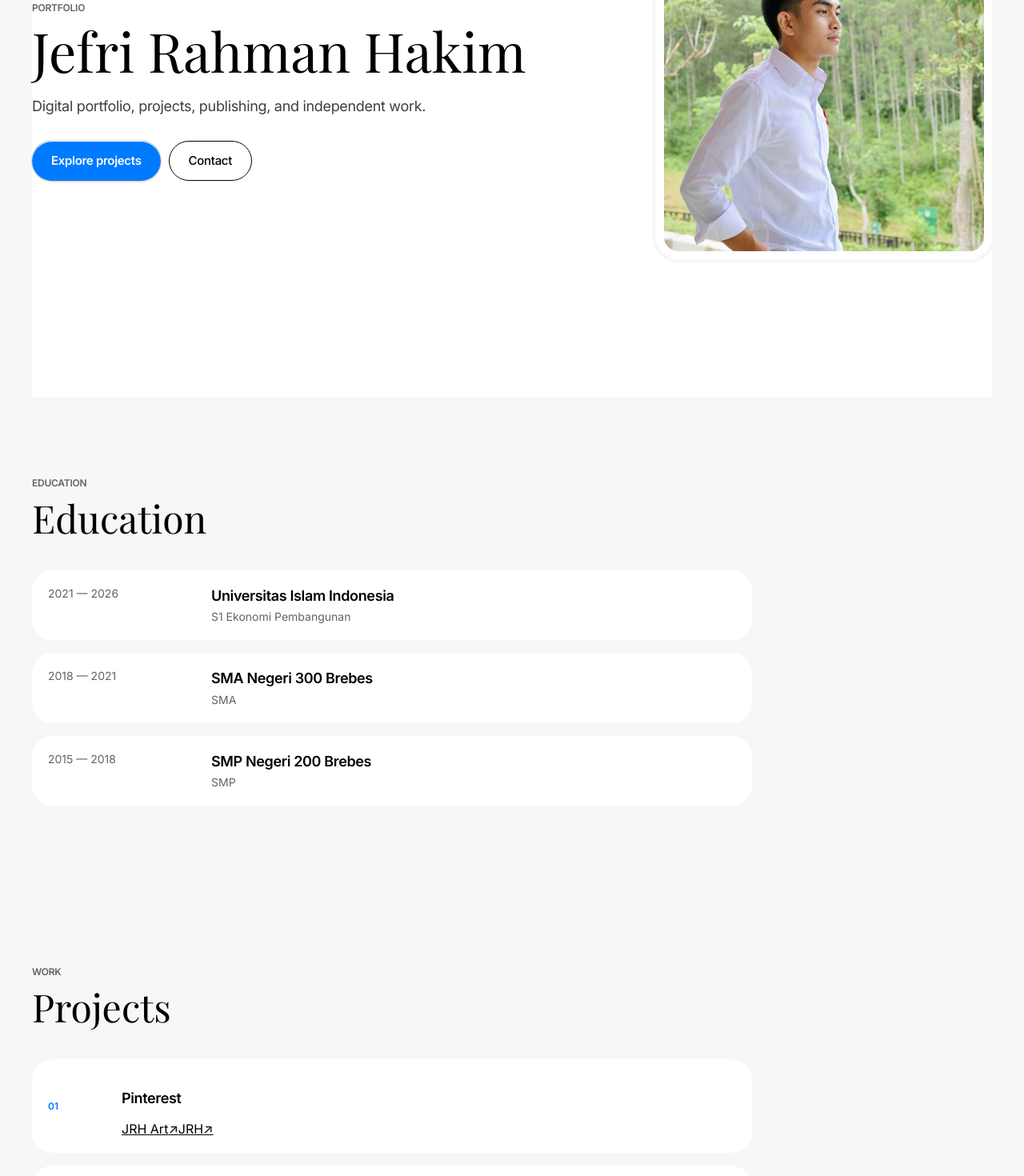
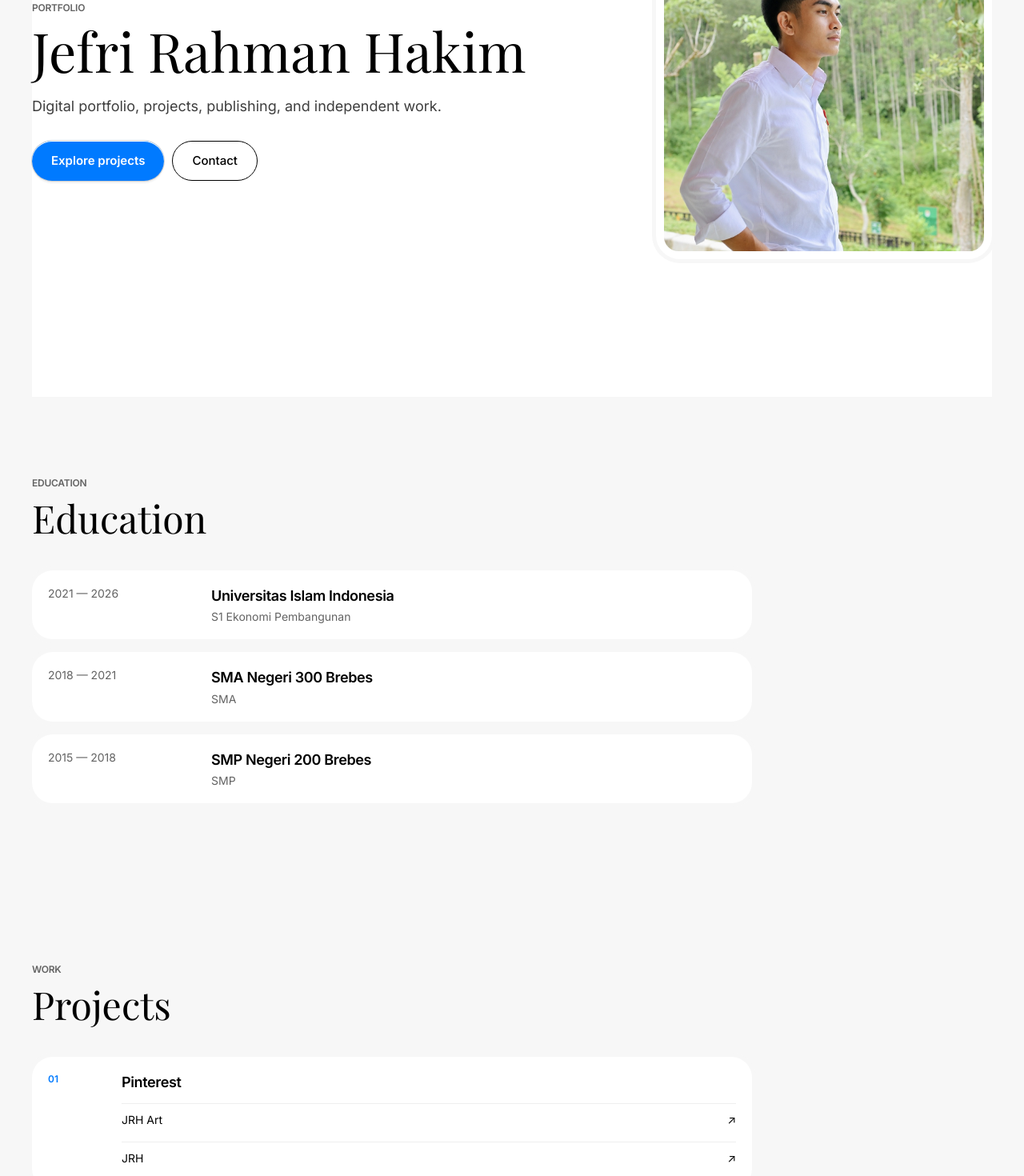
Before and after one commit to LionerHakim/JRHs, a React (Vite) app: page / in a window 1280 px wide. Shown: the part 340-1810 px from the top of the page at 80% size. Built offline with nearby package versions, Linux system fonts and the light colour scheme.

Commit message:
Remove obsolete component styles and simplify CSS

```diff
--- a/src/index.css
+++ b/src/index.css
@@ -8,76 +8,33 @@
   text-rendering: optimizeLegibility;
 
   --color-signal-blue: #007aff;
-  --color-ink-black: #000000;
+  --color-ink-black: #000;
   --color-graphite: #3e3e3e;
   --color-smoke: #636363;
-  --color-paper-white: #ffffff;
+  --color-paper-white: #fff;
   --color-ash-mist: #f7f7f7;
-
-  --font-perfectly-nineties-regular: 'Playfair Display', ui-serif, Georgia, serif;
   --font-inter: 'Inter', -apple-system, BlinkMacSystemFont, 'Segoe UI', sans-serif;
-  --font-system-sans-serif: -apple-system, BlinkMacSystemFont, 'Segoe UI', sans-serif;
-
-  --text-micro: 10px;
-  --text-caption: 12px;
-  --text-body-sm: 14px;
-  --text-body: 16px;
-  --text-heading-sm: 18px;
-  --text-heading: 36px;
-  --text-display: 48px;
-
-  --leading-micro: 1.2;
-  --leading-caption: 1.2;
-  --leading-body-sm: 1.3;
-  --leading-body: 1.35;
-  --leading-heading-sm: 1.35;
-  --leading-heading: 1;
-  --leading-display: 1;
-
-  --spacing-4: 4px;
-  --spacing-5: 5px;
-  --spacing-6: 6px;
-  --spacing-8: 8px;
-  --spacing-10: 10px;
-  --spacing-12: 12px;
-  --spacing-14: 14px;
-  --spacing-16: 16px;
-  --spacing-20: 20px;
-  --spacing-24: 24px;
-  --spacing-36: 36px;
-  --spacing-40: 40px;
-  --spacing-45: 45px;
-  --spacing-60: 60px;
-  --spacing-80: 80px;
-  --spacing-100: 100px;
-
+  --font-editorial: 'Playfair Display', ui-serif, Georgia, serif;
   --radius-nav: 22px;
   --radius-card: 26px;
   --radius-image: 30px;
   --radius-button: 50px;
   --radius-full: 9999px;
-
   --shadow-subtle: 0 0 0 5px #f7f7f7;
-  --shadow-outline: 0 0 0 1px #f7f7f7;
-  --shadow-button: inset 0 1px 0 0 #ffffff, 0 0 0 1px rgba(0,0,0,.15), 0 3px 2px rgba(0,0,0,.06);
-
+  --shadow-button: inset 0 1px 0 #fff, 0 0 0 1px rgba(0,0,0,.15), 0 3px 2px rgba(0,0,0,.06);
   --page-max-width: 1200px;
   --section-gap: 100px;
-  --card-padding: 20px;
-  --element-gap: 10px;
 }
 
 * { box-sizing: border-box; }
 html { scroll-behavior: smooth; background: var(--color-ash-mist); }
 body { margin: 0; min-width: 320px; background: var(--color-ash-mist); color: var(--color-ink-black); }
 body, button, input { font-family: var(--font-inter); }
-button, input { font: inherit; }
-button { color: inherit; }
 a { color: inherit; }
 img { display: block; max-width: 100%; height: auto; }
 ::selection { background: var(--color-signal-blue); color: #fff; }
 
-.site-shell { min-height: 100vh; overflow-x: clip; background: var(--color-ash-mist); }
+.site-shell { min-height: 100vh; overflow-x: clip; }
 
 .nav {
   position: sticky;
@@ -86,7 +43,7 @@ img { display: block; max-width: 100%; height: auto; }
   width: min(calc(100% - 32px), var(--page-max-width));
   margin: 0 auto;
   display: grid;
-  grid-template-columns: auto 1fr auto;
+  grid-template-columns: auto 1fr;
   align-items: center;
   gap: 24px;
   padding: 8px 16px;
@@ -95,52 +52,11 @@ img { display: block; max-width: 100%; height: auto; }
   border-radius: var(--radius-nav);
   box-shadow: var(--shadow-subtle);
 }
-.wordmark {
-  display: inline-flex;
-  align-items: center;
-  gap: 8px;
-  text-decoration: none;
-  font-size: 18px;
-  font-weight: 600;
-  letter-spacing: -.02em;
-}
-.brand-mark {
-  width: 34px;
-  height: 34px;
-  display: grid;
-  place-items: center;
-  border-radius: 50%;
-  background: var(--color-signal-blue);
-  color: #fff;
-  font-size: 16px;
-}
+.wordmark { display: inline-flex; align-items: center; gap: 8px; text-decoration: none; font-size: 18px; font-weight: 600; letter-spacing: -.02em; }
+.brand-mark { width: 34px; height: 34px; display: grid; place-items: center; border-radius: 50%; background: var(--color-signal-blue); color: #fff; font-size: 16px; }
 .nav nav { display: flex; justify-content: flex-end; align-items: center; gap: 8px; }
-.nav nav a {
-  padding: 4px 8px;
-  border-radius: var(--radius-full);
-  text-decoration: none;
-  color: var(--color-ink-black);
-  font-size: 14px;
-  font-weight: 500;
-  letter-spacing: -.02em;
-  transition: color 180ms ease, background 180ms ease, opacity 180ms ease;
-}
+.nav nav a { padding: 4px 8px; border-radius: var(--radius-full); text-decoration: none; font-size: 14px; font-weight: 500; letter-spacing: -.02em; }
 .nav nav a:hover, .nav nav a:focus-visible { color: var(--color-signal-blue); background: rgba(0,122,255,.07); }
-.nav nav a.active { color: var(--color-signal-blue); }
-.command-trigger {
-  display: inline-flex;
-  align-items: center;
-  gap: 8px;
-  border: 0;
-  border-radius: var(--radius-button);
-  background: var(--color-ash-mist);
-  padding: 9px 14px;
-  cursor: pointer;
-  font-size: 12px;
-  font-weight: 500;
-}
-.command-trigger:hover, .command-trigger:focus-visible { color: var(--color-signal-blue); }
-.command-trigger kbd { font-size: 11px; color: var(--color-smoke); }
 
 main { width: min(calc(100% - 32px), var(--page-max-width)); margin: 0 auto; }
 
@@ -154,221 +70,51 @@ main { width: min(calc(100% - 32px), var(--page-max-width)); margin: 0 auto; }
   background: var(--color-paper-white);
 }
 .hero-copy { max-width: 760px; }
-.hero h1, .section h2, .dialog h2 {
-  margin: 0;
-  font-family: var(--font-perfectly-nineties-regular);
-  font-weight: 400;
-  line-height: 1;
-  letter-spacing: normal;
-  font-feature-settings: "liga", "kern";
-}
-.hero h1 { font-size: clamp(40px, 6.4vw, 68px); color: var(--color-ink-black); }
-.hero-description {
-  max-width: 680px;
-  margin: 24px 0 0;
-  color: var(--color-graphite);
-  font-size: clamp(16px, 2vw, 18px);
-  line-height: 1.35;
-  letter-spacing: -.32px;
-}
+.hero h1, .section h2 { margin: 0; font-family: var(--font-editorial); font-weight: 400; line-height: 1; }
+.hero h1 { font-size: clamp(40px, 6.4vw, 68px); }
+.hero-description { max-width: 680px; margin: 24px 0 0; color: var(--color-graphite); font-size: clamp(16px, 2vw, 18px); line-height: 1.35; }
 .hero-actions { display: flex; flex-wrap: wrap; gap: 10px; margin-top: 30px; }
-.hero-pill, .ghost-pill {
-  min-height: 50px;
-  display: inline-flex;
-  align-items: center;
-  justify-content: center;
-  border-radius: var(--radius-button);
-  padding: 13px 24px;
-  text-decoration: none;
-  font-size: 15px;
-  font-weight: 600;
-  letter-spacing: -.02em;
-  cursor: pointer;
-}
-.hero-pill { background: var(--color-signal-blue); color: #fff; border: 0; box-shadow: var(--shadow-button); }
-.hero-pill:hover, .hero-pill:focus-visible { filter: brightness(.94); }
-.ghost-pill { background: transparent; color: var(--color-ink-black); border: 1.5px solid var(--color-ink-black); font-weight: 500; }
-.ghost-pill:hover, .ghost-pill:focus-visible { color: var(--color-signal-blue); border-color: var(--color-signal-blue); }
+.hero-pill, .ghost-pill { min-height: 50px; display: inline-flex; align-items: center; justify-content: center; border-radius: var(--radius-button); padding: 13px 24px; text-decoration: none; font-size: 15px; font-weight: 600; }
+.hero-pill { background: var(--color-signal-blue); color: #fff; box-shadow: var(--shadow-button); }
+.ghost-pill { background: transparent; border: 1.5px solid var(--color-ink-black); font-weight: 500; }
+.hero-pill:hover, .hero-pill:focus-visible, .ghost-pill:hover, .ghost-pill:focus-visible { color: var(--color-signal-blue); }
+.hero-pill:hover, .hero-pill:focus-visible { color: #fff; filter: brightness(.94); }
+.ghost-pill:hover, .ghost-pill:focus-visible { border-color: var(--color-signal-blue); }
+
 .hero-portrait { margin: 0; justify-self: end; width: min(100%, 420px); }
-.portrait-frame {
-  position: relative;
-  padding: 10px;
-  background: var(--color-paper-white);
-  border-radius: var(--radius-image);
-  box-shadow: var(--shadow-subtle);
-}
-.hero-portrait img {
-  display: block;
-  width: 100%;
-  height: auto;
-  aspect-ratio: auto;
-  object-fit: contain;
-  border-radius: 18px;
-}
+.portrait-frame { padding: 10px; background: var(--color-paper-white); border-radius: var(--radius-image); box-shadow: var(--shadow-subtle); }
+.hero-portrait img { width: 100%; height: auto; aspect-ratio: auto; object-fit: contain; border-radius: 18px; }
 
-.section {
-  padding: var(--section-gap) 0;
-  scroll-margin-top: 100px;
-  background: var(--color-ash-mist);
-}
+.section { padding: var(--section-gap) 0; scroll-margin-top: 100px; }
 .section-head { max-width: 720px; margin-bottom: 42px; }
-.section h2 { font-size: clamp(36px, 5vw, 48px); color: var(--color-ink-black); }
+.section h2 { font-size: clamp(36px, 5vw, 48px); }
 .section-kicker { margin: 0 0 12px; color: var(--color-smoke); font-size: 12px; font-weight: 600; letter-spacing: -.02em; }
-.editorial-copy { max-width: 720px; color: var(--color-graphite); font-size: 16px; line-height: 1.35; letter-spacing: -.32px; }
 
-.records { display: grid; gap: 16px; max-width: 900px; }
-.record {
-  display: grid;
-  grid-template-columns: 180px 1fr;
-  gap: 24px;
-  padding: 20px;
-  background: var(--color-paper-white);
-  border-radius: var(--radius-card);
-  box-shadow: var(--shadow-subtle);
-}
+.records, .project-list, .links-list { display: grid; gap: 16px; max-width: 900px; }
+.record { display: grid; grid-template-columns: 180px 1fr; gap: 24px; padding: 20px; background: var(--color-paper-white); border-radius: var(--radius-card); box-shadow: var(--shadow-subtle); }
 .record time { color: var(--color-smoke); font-size: 14px; }
-.record h3 { margin: 0; color: var(--color-ink-black); font-size: 18px; line-height: 1.35; font-weight: 600; letter-spacing: -.36px; }
-.record p { margin: 5px 0 0; color: var(--color-smoke); font-size: 14px; line-height: 1.3; }
+.record h3, .project-name { margin: 0; color: var(--color-ink-black); font-size: 18px; line-height: 1.35; font-weight: 600; letter-spacing: -.36px; }
+.record p { margin: 5px 0 0; color: var(--color-smoke); font-size: 14px; }
 
-.project-list { display: grid; gap: 16px; max-width: 900px; }
-.project {
-  display: grid;
-  grid-template-columns: 72px 1fr auto;
-  align-items: center;
-  gap: 20px;
-  padding: 20px;
-  background: var(--color-paper-white);
-  border: 0;
-  border-radius: var(--radius-card);
-  box-shadow: var(--shadow-subtle);
-}
+.project { display: grid; grid-template-columns: 72px 1fr; gap: 20px; padding: 20px; background: var(--color-paper-white); border-radius: var(--radius-card); box-shadow: var(--shadow-subtle); }
 .project-number { color: var(--color-signal-blue); font-size: 12px; font-weight: 600; }
-.project-name { font-size: 18px; font-weight: 600; letter-spacing: -.36px; }
-.project-button {
-  min-height: 50px;
-  border: 0;
-  border-radius: var(--radius-button);
-  padding: 12px 20px;
-  background: var(--color-ink-black);
-  color: #fff;
-  cursor: pointer;
-  font-size: 14px;
-  font-weight: 600;
-}
-.project-button:hover, .project-button:focus-visible { background: var(--color-signal-blue); }\n.project-button:active { transform: scale(.98); }
+.project-content { min-width: 0; }
+.project-links { display: grid; gap: 8px; margin-top: 14px; }
+.project-links a { display: flex; justify-content: space-between; gap: 16px; padding: 11px 0; border-top: 1px solid #eee; text-decoration: none; font-size: 14px; }
+.project-links a:hover, .project-links a:focus-visible { color: var(--color-signal-blue); }
 
-.links-list { display: grid; gap: 12px; max-width: 900px; }
-.links-list a {
-  display: flex;
-  justify-content: space-between;
-  align-items: center;
-  min-height: 56px;
-  padding: 16px 20px;
-  background: var(--color-paper-white);
-  border-radius: var(--radius-card);
-  box-shadow: var(--shadow-subtle);
-  text-decoration: none;
-  color: var(--color-ink-black);
-  font-size: 16px;
-}
-.links-list a:hover, .links-list a:focus-visible { color: var(--color-signal-blue); background: #fff; }
-.links-list small { color: var(--color-smoke); }
+.links-list { gap: 12px; }
+.links-list a { display: flex; justify-content: space-between; align-items: center; min-height: 56px; padding: 16px 20px; background: var(--color-paper-white); border-radius: var(--radius-card); box-shadow: var(--shadow-subtle); text-decoration: none; font-size: 16px; }
+.links-list a:hover, .links-list a:focus-visible { color: var(--color-signal-blue); }
 
-footer {
-  width: min(calc(100% - 32px), var(--page-max-width));
-  margin: 0 auto;
-  padding: 40px 0 50px;
-  display: flex;
-  flex-wrap: wrap;
-  justify-content: space-between;
-  gap: 12px 24px;
-  color: var(--color-smoke);
-  font-size: 12px;
-  background: var(--color-ash-mist);
-}
+footer { width: min(calc(100% - 32px), var(--page-max-width)); margin: 0 auto; padding: 40px 0 50px; display: flex; justify-content: space-between; gap: 24px; color: var(--color-smoke); font-size: 12px; }
 footer strong { color: var(--color-ink-black); font-size: 16px; }
-
-.overlay {
-  position: fixed;
-  inset: 0;
-  z-index: 70;
-  display: grid;
-  place-items: center;
-  padding: 20px;
-  background: rgba(0,0,0,.28);
-}
-.dialog {
-  position: relative;
-  width: min(700px, 100%);
-  padding: 40px;
-  background: var(--color-paper-white);
-  border-radius: 30px;
-  box-shadow: 0 0 0 5px var(--color-ash-mist);
-}
-.dialog-close {
-  position: absolute;
-  top: 14px;
-  right: 14px;
-  width: 40px;
-  height: 40px;
-  border: 0;
-  border-radius: 50%;
-  background: var(--color-ash-mist);
-  cursor: pointer;
-  font-size: 20px;
-}
-.dialog-close:hover, .dialog-close:focus-visible { color: var(--color-signal-blue); }
-.dialog h2 { font-size: clamp(36px, 7vw, 56px); }
-.dialog-links { display: grid; gap: 10px; margin-top: 30px; }
-.dialog-links a {
-  display: flex;
-  justify-content: space-between;
-  align-items: center;
-  padding: 14px 16px;
-  border-radius: 16px;
-  background: var(--color-ash-mist);
-  text-decoration: none;
-  font-size: 14px;
-}
-.dialog-links a:hover, .dialog-links a:focus-visible { color: var(--color-signal-blue); }
-
-.palette-overlay { place-items: start center; padding-top: 12vh; }
-.palette {
-  width: min(720px, 100%);
-  overflow: hidden;
-  background: rgba(255,255,255,.96);
-  border: 1px solid rgba(0,0,0,.08);
-  border-radius: 22px;
-  box-shadow: 0 0 0 5px var(--color-ash-mist);
-  backdrop-filter: blur(20px);
-}
-.palette-head { display: flex; justify-content: space-between; padding: 12px 18px; border-bottom: 1px solid #eee; color: var(--color-smoke); font-size: 12px; }
-.palette input { width: 100%; padding: 18px 20px; border: 0; border-bottom: 1px solid #eee; outline: 0; color: var(--color-ink-black); background: #fff; font-size: 16px; }
-.palette input:focus { border-bottom-color: var(--color-signal-blue); }
-.command-list button {
-  width: 100%;
-  display: flex;
-  justify-content: space-between;
-  padding: 15px 20px;
-  border: 0;
-  border-bottom: 1px solid #eee;
-  background: #fff;
-  text-align: left;
-  cursor: pointer;
-}
-.command-list button:hover, .command-list button:focus-visible { color: var(--color-signal-blue); background: #f7faff; }
-.command-list kbd { color: var(--color-smoke); font-size: 11px; }
-.command-list p { margin: 0; padding: 20px; color: var(--color-smoke); }
-
-.scroll-dial { position: fixed; right: 18px; bottom: 18px; z-index: 25; color: var(--color-smoke); font-size: 10px; text-align: center; pointer-events: none; }
-.dial { width: 32px; height: 32px; margin: 5px auto; border: 1px solid #dcdcdc; border-radius: 50%; position: relative; background: #fff; }
-.dial i { position: absolute; left: 15px; top: 5px; width: 2px; height: 10px; background: var(--color-signal-blue); transform-origin: 50% 11px; }
 
 :focus-visible { outline: 2px solid var(--color-signal-blue); outline-offset: 3px; }
 
 @media (max-width: 800px) {
-  .nav { grid-template-columns: auto auto; }
-  .nav nav { grid-column: 1 / -1; grid-row: 2; justify-content: flex-start; overflow-x: auto; }
+  .nav { grid-template-columns: 1fr; gap: 8px; }
+  .nav nav { justify-content: flex-start; overflow-x: auto; }
   .hero { grid-template-columns: 1fr; min-height: auto; padding: 90px 0; }
   .hero-portrait { justify-self: start; width: min(380px, 86vw); }
   .record { grid-template-columns: 1fr; gap: 8px; }
@@ -377,20 +123,11 @@ footer strong { color: var(--color-ink-black); font-size: 16px; }
   .nav { top: 10px; width: calc(100% - 20px); padding: 7px 10px; }
   .nav nav { gap: 2px; }
   .nav nav a { font-size: 13px; }
-  .command-trigger span { display: none; }
   main { width: calc(100% - 28px); }
   .hero { padding: 76px 0 84px; }
   .hero h1 { font-size: clamp(40px, 13vw, 58px); }
-  .hero-description { font-size: 16px; }
   .project { grid-template-columns: 44px 1fr; gap: 12px; }
-  .project-button { grid-column: 1 / -1; width: 100%; }
   .section { padding: 80px 0; }
-  .dialog { padding: 36px 20px 24px; border-radius: 26px; }
-  .scroll-dial { right: 8px; bottom: 10px; }
   footer { width: calc(100% - 28px); }
 }
-@media (prefers-reduced-motion: reduce) {
-  html { scroll-behavior: auto; }
-  *, *::before, *::after { scroll-behavior: auto !important; transition-duration: .01ms !important; animation-duration: .01ms !important; }
-}
-@media (pointer: coarse) { .scroll-dial { display: none; } }
+@media (prefers-reduced-motion: reduce) { html { scroll-behavior: auto; } }
```
